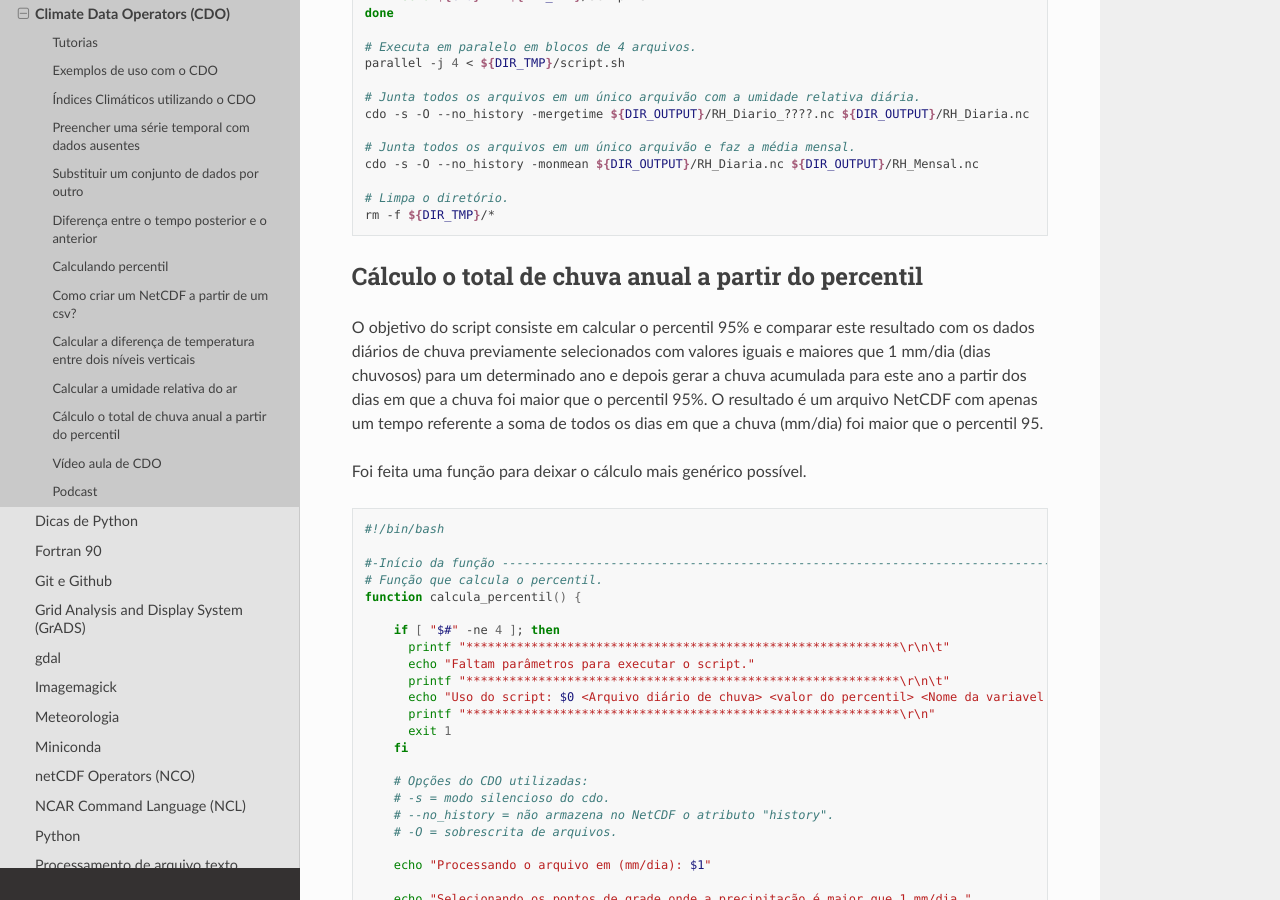
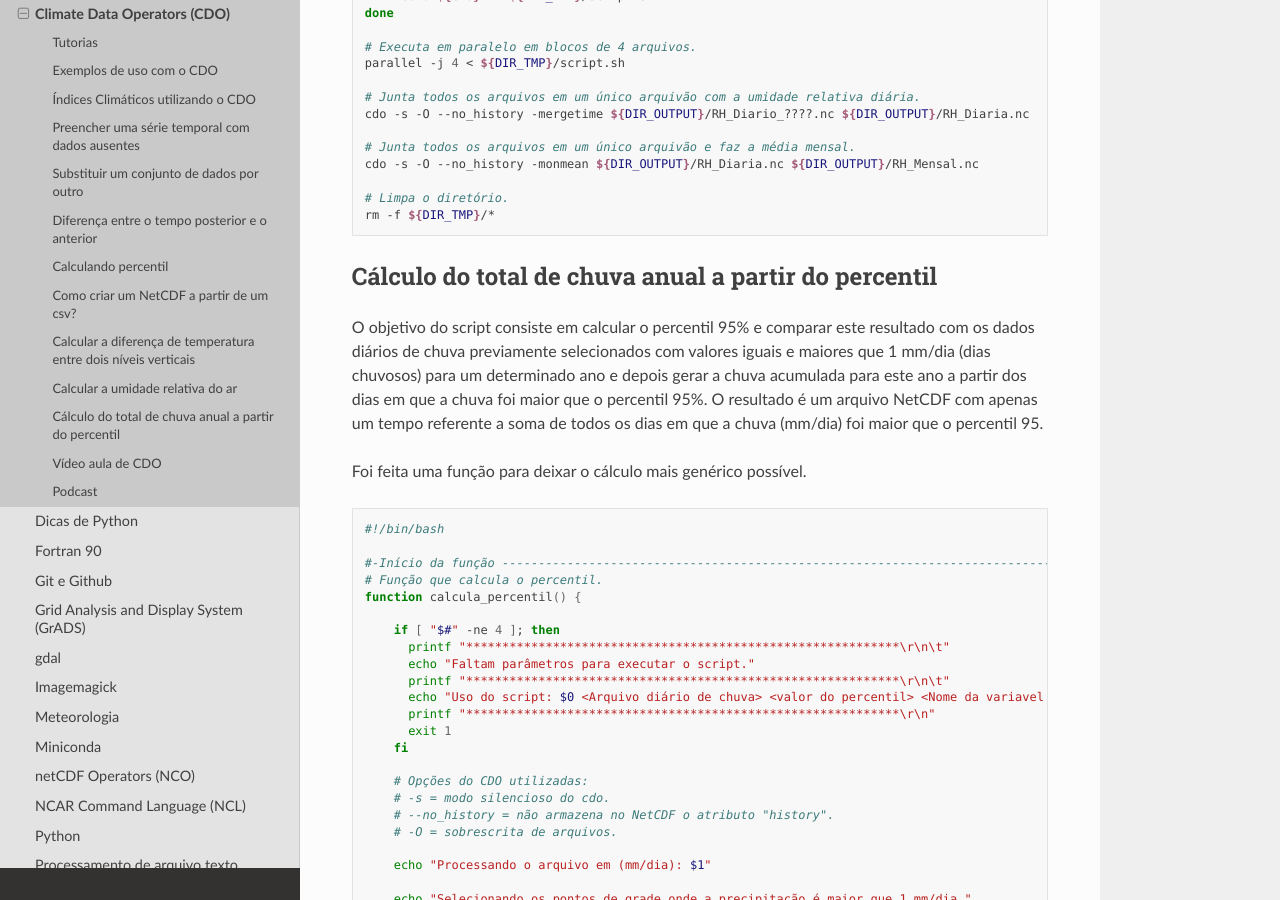
Before and after one commit to jgmsantos/homepage, a Sphinx documentation site: the page built from docs/pages/tutoriais/cdo.md, in a window 1280 px wide and 900 px high, scrolled down 31573 px. Built offline with Sphinx 7.4.7 and the Read the Docs theme 2.0.0, drawn with Linux system fonts in a browser that asks for light colours; pages that are not in the unit, such as notebooks, are missing from menus.

````diff
--- a/docs/pages/tutoriais/cdo.md
+++ b/docs/pages/tutoriais/cdo.md
@@ -1342,7 +1342,7 @@ cdo -s -O --no_history -monmean ${DIR_OUTPUT}/RH_Diaria.nc ${DIR_OUTPUT}/RH_Mens
 rm -f ${DIR_TMP}/*
 
 ```
-### Cálculo o total de chuva anual a partir do percentil
+### Cálculo do total de chuva anual a partir do percentil
 
 O objetivo do script consiste em calcular o percentil 95% e comparar este resultado com os dados diários de chuva previamente selecionados com valores iguais e maiores que 1 mm/dia (dias chuvosos) para um determinado ano e depois gerar a chuva acumulada para este ano a partir dos dias em que a chuva foi maior que o percentil 95%. O resultado é um arquivo NetCDF com apenas um tempo referente a soma de todos os dias em que a chuva (mm/dia) foi maior que o percentil 95.
 
````
